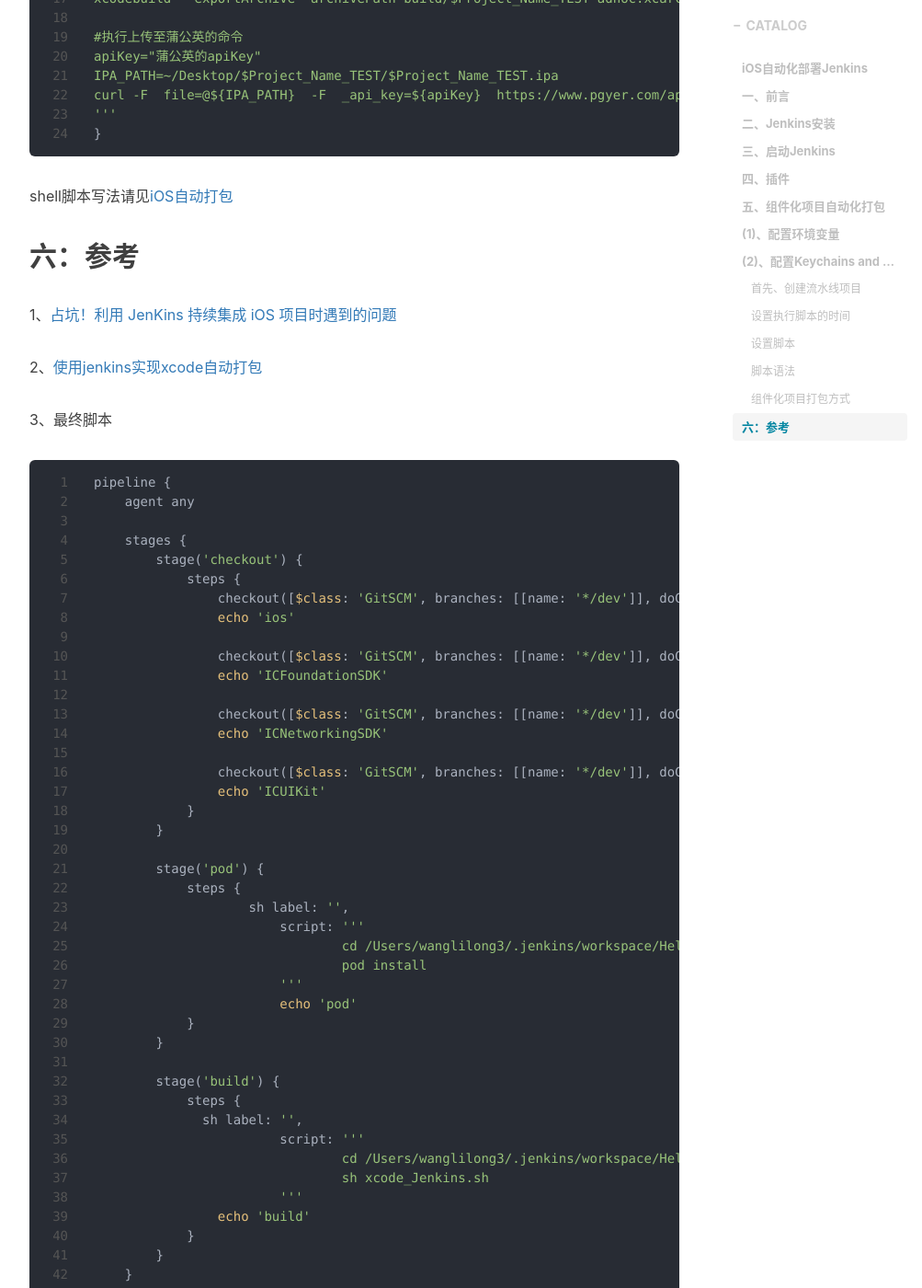
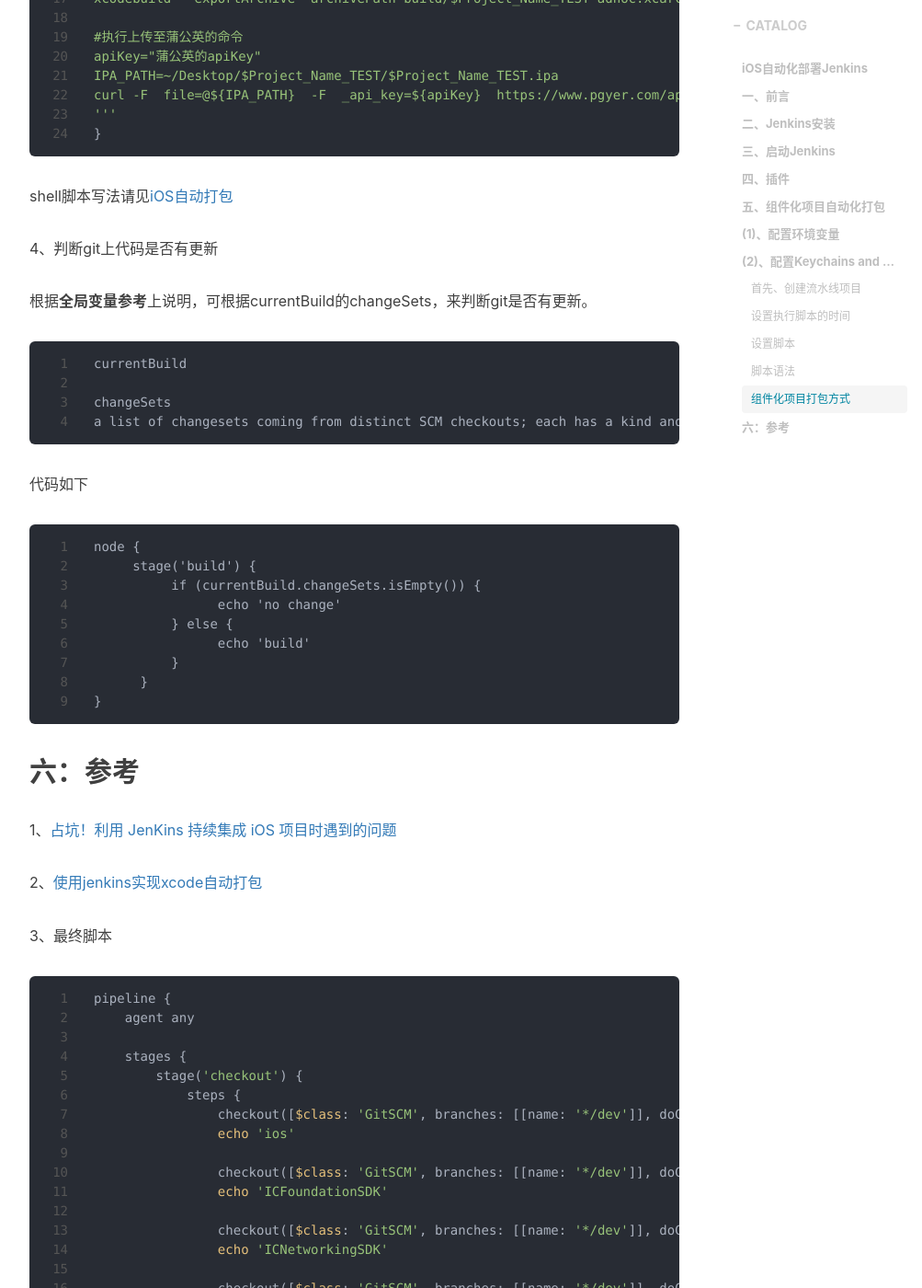
Before and after one commit to awanglilong/awanglilong.github.io, a Jekyll site: the page built from _posts/2019-10-17-ios-Jenkins.md, in a window 1280 px wide and 1400 px high, scrolled down 6238 px. Shown: the whole window at 92% size, without its empty margins (233-1236 px from the left). Built offline with Jekyll 4.4.1, drawn with Linux system fonts in a browser that asks for light colours; nearby versions of some CDN libraries; comment, search, counter and statistics services are not loaded; some of the changed text lies outside the part shown.

Commit message:
判断代码是否有更新

````diff
--- a/_posts/2019-10-17-ios-Jenkins.md
+++ b/_posts/2019-10-17-ios-Jenkins.md
@@ -205,6 +205,31 @@ shell脚本写法请见[iOS自动打包](https://awanglilong.github.io/2018/06/2
 
 
 
+4、判断git上代码是否有更新
+
+根据**全局变量参考**上说明，可根据currentBuild的changeSets，来判断git是否有更新。
+
+```
+currentBuild
+
+changeSets
+a list of changesets coming from distinct SCM checkouts; each has a kind and is a list of commits; each commit has a commitId, timestamp, msg, author, and affectedFiles each of which has an editType and path; the value will not generally be Serializable so you may only access it inside a method marked @NonCPS
+```
+
+代码如下
+
+```
+node {
+     stage('build') {
+          if (currentBuild.changeSets.isEmpty()) {
+                echo 'no change'
+          } else {
+                echo 'build'
+          }
+      }
+}
+```
+
 
 
 ## 六：参考
@@ -250,19 +275,23 @@ pipeline {
 		        echo 'pod'
             }
         }
-
-        stage('build') {
-            steps {
-              sh label: '',
-   		        script: '''
-			        cd /Users/wanglilong3/.jenkins/workspace/HelloBeijingAll/HelloBeijing/ios/HelloBeijing_iOS
-		        	sh xcode_Jenkins.sh
-		        '''
-                echo 'build'
-            }
-        }
     }
 }
+node {
+     stage('build') {
+          if (currentBuild.changeSets.isEmpty()) {
+                echo 'no change'
+          } else {
+                sh label: '',
+   		        	script: '''
+			        	cd /Users/wanglilong3/.jenkins/workspace/HelloBeijingAll/HelloBeijing/ios/HelloBeijing_iOS
+		        		sh xcode_Jenkins.sh
+		        		'''
+                echo 'build'
+          }
+      }
+}
+
 ```
 
 
````
